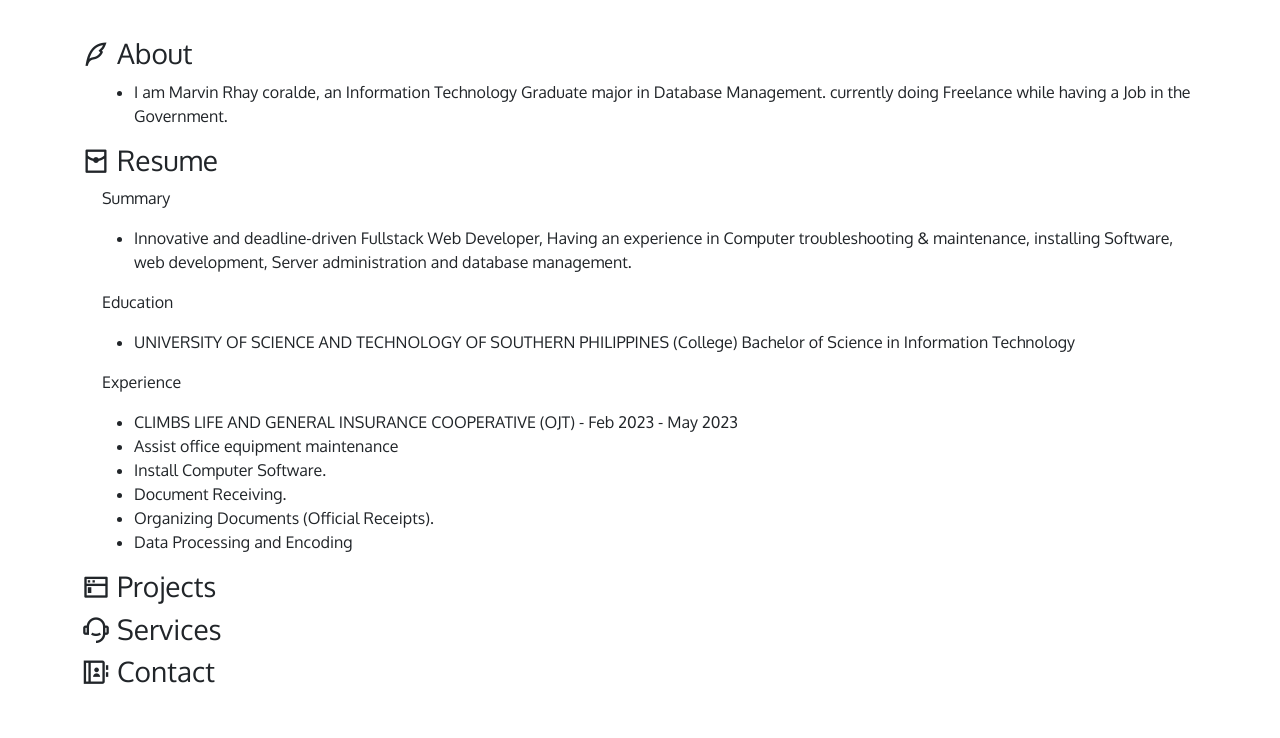
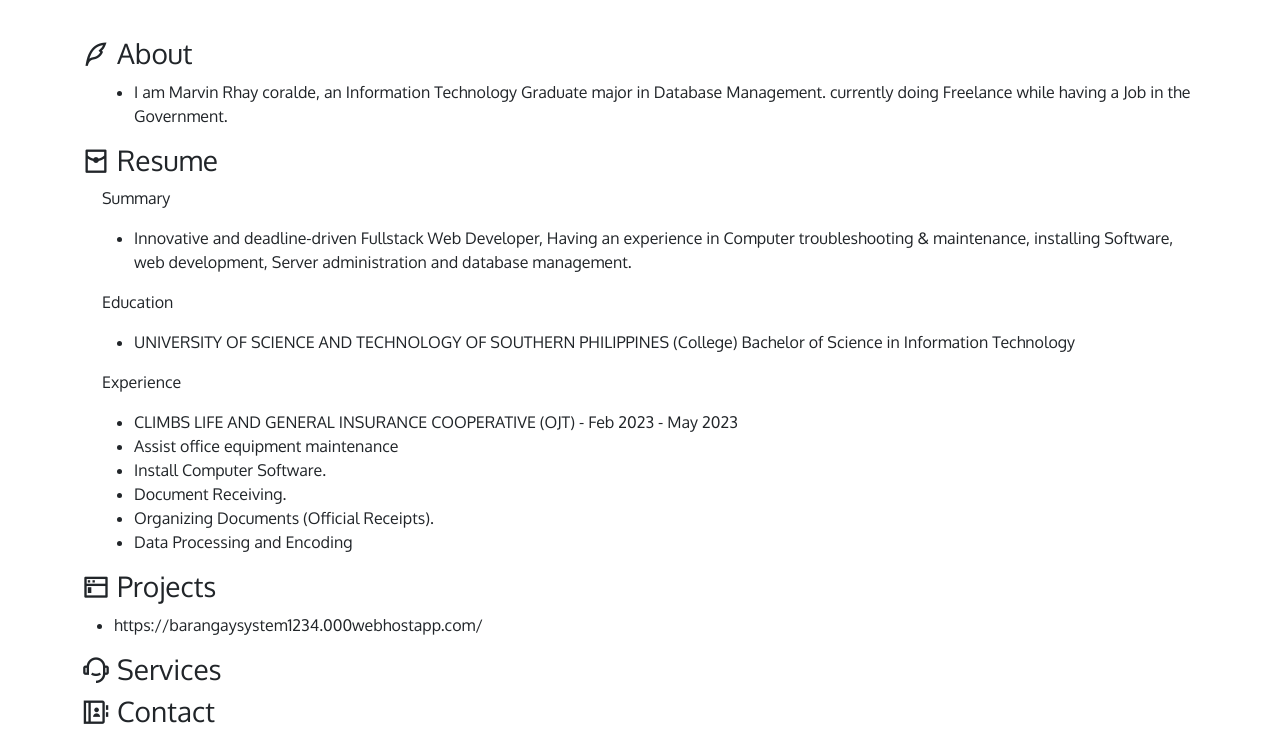
Before and after one commit to mardev1043/portfolio, a plain HTML site: page index.html in a window 1280 px wide. Shown: the part 63-801 px from the top of the page. Drawn offline with nearby package versions, Linux system fonts and the light colour scheme.

Commit message:
Update index.html

```diff
--- a/index.html
+++ b/index.html
@@ -100,7 +100,11 @@
 <section id="project">
   <div class="container">
     <h3><i class="ri-terminal-window-line"></i> Projects</h3>
-
+    <ul>
+      <li>
+        <a hrer="https://barangaysystem1234.000webhostapp.com/">https://barangaysystem1234.000webhostapp.com/</a>
+      </li>
+    </ul>
   </div>
 </section>
 
```
